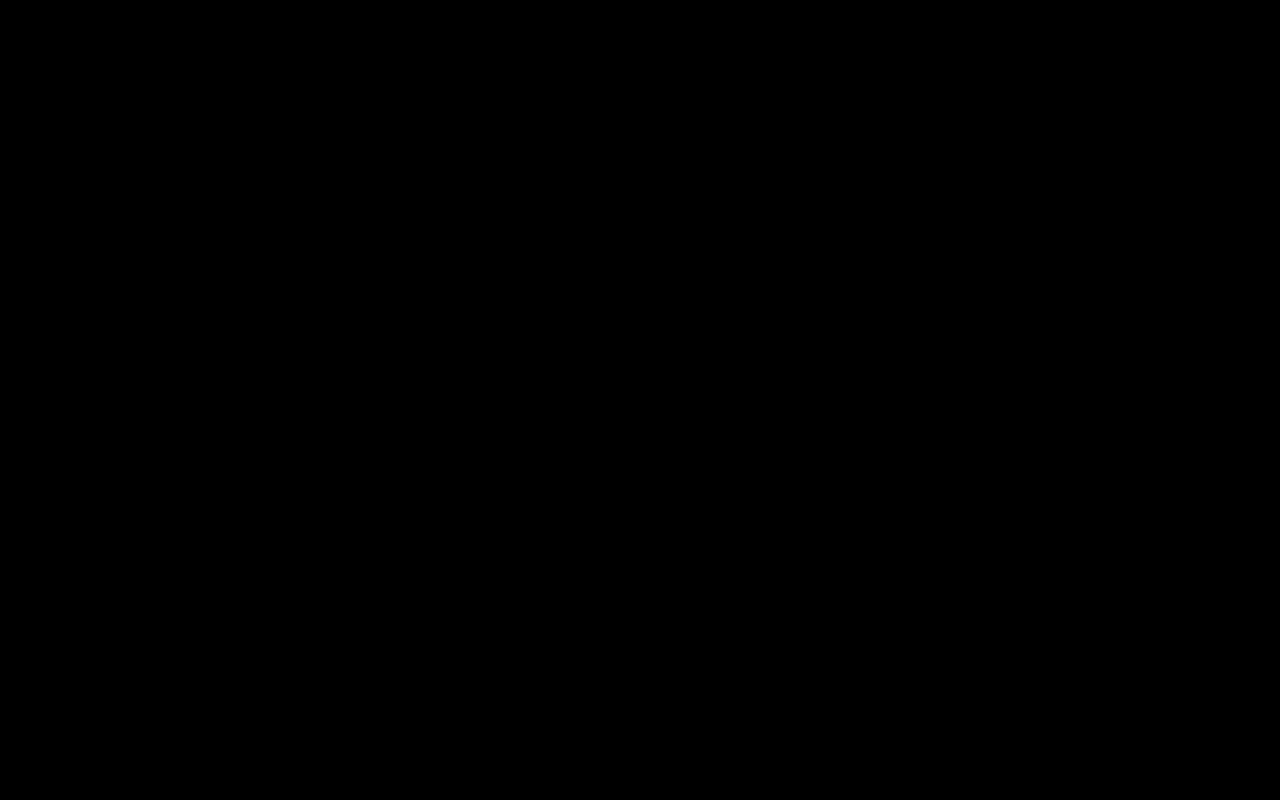
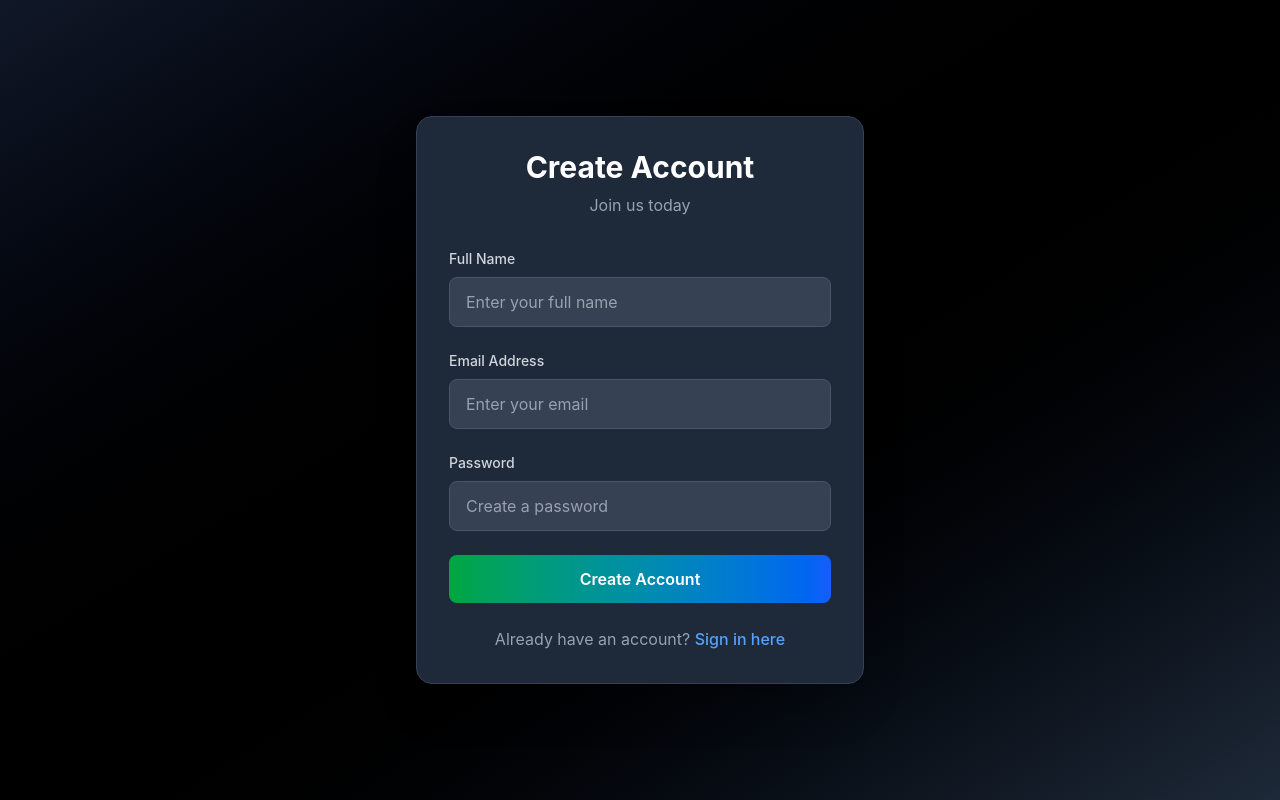
Before and after one commit to Neeraj-chauhan12/Interview-ai, a React app in the folder frontend/: page /register in a window 1280 px wide. Built offline with nearby package versions, Linux system fonts and the light colour scheme; the HTML template or start-up script is replaced by a standard one.

Commit message:
login and register data

```diff
--- a/frontend/package.json
+++ b/frontend/package.json
@@ -11,8 +11,10 @@
   },
   "dependencies": {
     "@tailwindcss/vite": "^4.2.1",
+    "axios": "^1.13.6",
     "react": "^19.2.0",
     "react-dom": "^19.2.0",
+    "react-router-dom": "^7.13.1",
     "tailwindcss": "^4.2.1"
   },
   "devDependencies": {
--- a/frontend/src/App.jsx
+++ b/frontend/src/App.jsx
@@ -1,10 +1,10 @@
 import React from 'react'
+import { RouterProvider } from 'react-router-dom'
+import { router } from './AppRoutes'
 
 const App = () => {
   return (
-    <div className='bg-black h-screen'>
-
-    </div>
+   <RouterProvider router={router}/>
   )
 }
 
--- /dev/null
+++ b/frontend/src/AppRoutes.jsx
@@ -0,0 +1,20 @@
+import React from "react";
+import { createBrowserRouter } from "react-router-dom";
+import Login from "./features/auth/pages/Login";
+import Register from "./features/auth/pages/Register";
+import Home from "./features/auth/pages/Home";
+
+export const router=createBrowserRouter([
+  {
+    path:"/",
+    element:<Home/>
+  },
+  {
+    path:"/login",
+    element:<Login/>
+  },
+  {
+    path:"/register",
+    element:<Register/>
+  }
+])
--- /dev/null
+++ b/frontend/src/features/auth/pages/Home.jsx
@@ -0,0 +1,11 @@
+import React from 'react'
+
+const Home = () => {
+  return (
+    <div className='h-screen bg-black'>
+
+    </div>
+  )
+}
+
+export default Home
--- /dev/null
+++ b/frontend/src/features/auth/pages/Login.jsx
@@ -0,0 +1,77 @@
+import React, { useState } from 'react';
+import { Link } from 'react-router-dom';
+
+const Login = () => {
+  const [email, setEmail] = useState('');
+  const [password, setPassword] = useState('');
+
+  const handleSubmit = (e) => {
+    e.preventDefault();
+    // Handle login logic here
+    console.log('Login attempt:', { email, password });
+  };
+
+  return (
+    <div className='min-h-screen bg-gradient-to-br from-gray-900 via-black to-gray-800 flex items-center justify-center px-4'>
+      <div className='max-w-md w-full bg-gray-800 rounded-2xl shadow-2xl p-8 border border-gray-700'>
+        <div className='text-center mb-8'>
+          <h1 className='text-3xl font-bold text-white mb-2'>Welcome Back</h1>
+          <p className='text-gray-400'>Sign in to your account</p>
+        </div>
+
+        <form onSubmit={handleSubmit} className='space-y-6'>
+          <div>
+            <label htmlFor='email' className='block text-sm font-medium text-gray-300 mb-2'>
+              Email Address
+            </label>
+            <input
+              type='email'
+              id='email'
+              value={email}
+              onChange={(e) => setEmail(e.target.value)}
+              className='w-full px-4 py-3 bg-gray-700 border border-gray-600 rounded-lg text-white placeholder-gray-400 focus:outline-none focus:ring-2 focus:ring-blue-500 focus:border-transparent transition duration-200'
+              placeholder='Enter your email'
+              required
+            />
+          </div>
+
+          <div>
+            <label htmlFor='password' className='block text-sm font-medium text-gray-300 mb-2'>
+              Password
+            </label>
+            <input
+              type='password'
+              id='password'
+              value={password}
+              onChange={(e) => setPassword(e.target.value)}
+              className='w-full px-4 py-3 bg-gray-700 border border-gray-600 rounded-lg text-white placeholder-gray-400 focus:outline-none focus:ring-2 focus:ring-blue-500 focus:border-transparent transition duration-200'
+              placeholder='Enter your password'
+              required
+            />
+          </div>
+
+          <button
+            type='submit'
+            className='w-full bg-gradient-to-r from-blue-600 to-purple-600 hover:from-blue-700 hover:to-purple-700 text-white font-semibold py-3 px-4 rounded-lg transition duration-200 transform hover:scale-105 focus:outline-none focus:ring-2 focus:ring-blue-500 focus:ring-offset-2 focus:ring-offset-gray-800'
+          >
+            Sign In
+          </button>
+        </form>
+
+        <div className='mt-6 text-center'>
+          <p className='text-gray-400'>
+            Don't have an account?{' '}
+            <Link
+              to='/register'
+              className='text-blue-400 hover:text-blue-300 font-medium transition duration-200'
+            >
+              Sign up here
+            </Link>
+          </p>
+        </div>
+      </div>
+    </div>
+  );
+};
+
+export default Login;
--- /dev/null
+++ b/frontend/src/features/auth/pages/Register.jsx
@@ -0,0 +1,109 @@
+import React, { useState } from 'react';
+import { Link } from 'react-router-dom';
+
+const Register = () => {
+  const [formData, setFormData] = useState({
+    username: '',
+    email: '',
+    password: '',
+
+  });
+
+  const handleChange = (e) => {
+    setFormData({
+      ...formData,
+      [e.target.name]: e.target.value
+    });
+  };
+
+  const handleSubmit = (e) => {
+    e.preventDefault();
+
+    // Handle registration logic here
+    console.log('Registration attempt:', formData);
+  };
+
+  return (
+    <div className='min-h-screen bg-gradient-to-br from-gray-900 via-black to-gray-800 flex items-center justify-center px-4 py-8'>
+      <div className='max-w-md w-full bg-gray-800 rounded-2xl shadow-2xl p-8 border border-gray-700'>
+        <div className='text-center mb-8'>
+          <h1 className='text-3xl font-bold text-white mb-2'>Create Account</h1>
+          <p className='text-gray-400'>Join us today</p>
+        </div>
+
+        <form onSubmit={handleSubmit} className='space-y-6'>
+          <div>
+            <label htmlFor='name' className='block text-sm font-medium text-gray-300 mb-2'>
+              Full Name
+            </label>
+            <input
+              type='text'
+              id='name'
+              name='name'
+              value={formData.name}
+              onChange={handleChange}
+              className='w-full px-4 py-3 bg-gray-700 border border-gray-600 rounded-lg text-white placeholder-gray-400 focus:outline-none focus:ring-2 focus:ring-blue-500 focus:border-transparent transition duration-200'
+              placeholder='Enter your full name'
+              required
+            />
+          </div>
+
+          <div>
+            <label htmlFor='email' className='block text-sm font-medium text-gray-300 mb-2'>
+              Email Address
+            </label>
+            <input
+              type='email'
+              id='email'
+              name='email'
+              value={formData.email}
+              onChange={handleChange}
+              className='w-full px-4 py-3 bg-gray-700 border border-gray-600 rounded-lg text-white placeholder-gray-400 focus:outline-none focus:ring-2 focus:ring-blue-500 focus:border-transparent transition duration-200'
+              placeholder='Enter your email'
+              required
+            />
+          </div>
+
+          <div>
+            <label htmlFor='password' className='block text-sm font-medium text-gray-300 mb-2'>
+              Password
+            </label>
+            <input
+              type='password'
+              id='password'
+              name='password'
+              value={formData.password}
+              onChange={handleChange}
+              className='w-full px-4 py-3 bg-gray-700 border border-gray-600 rounded-lg text-white placeholder-gray-400 focus:outline-none focus:ring-2 focus:ring-blue-500 focus:border-transparent transition duration-200'
+              placeholder='Create a password'
+              required
+            />
+          </div>
+
+
+
+          <button
+            type='submit'
+            className='w-full bg-gradient-to-r from-green-600 to-blue-600 hover:from-green-700 hover:to-blue-700 text-white font-semibold py-3 px-4 rounded-lg transition duration-200 transform hover:scale-105 focus:outline-none focus:ring-2 focus:ring-green-500 focus:ring-offset-2 focus:ring-offset-gray-800'
+          >
+            Create Account
+          </button>
+        </form>
+
+        <div className='mt-6 text-center'>
+          <p className='text-gray-400'>
+            Already have an account?{' '}
+            <Link
+              to='/login'
+              className='text-blue-400 hover:text-blue-300 font-medium transition duration-200'
+            >
+              Sign in here
+            </Link>
+          </p>
+        </div>
+      </div>
+    </div>
+  );
+};
+
+export default Register;
```
Also changed, not shown: 1 other file (tests, documents, lock files or other folders).
